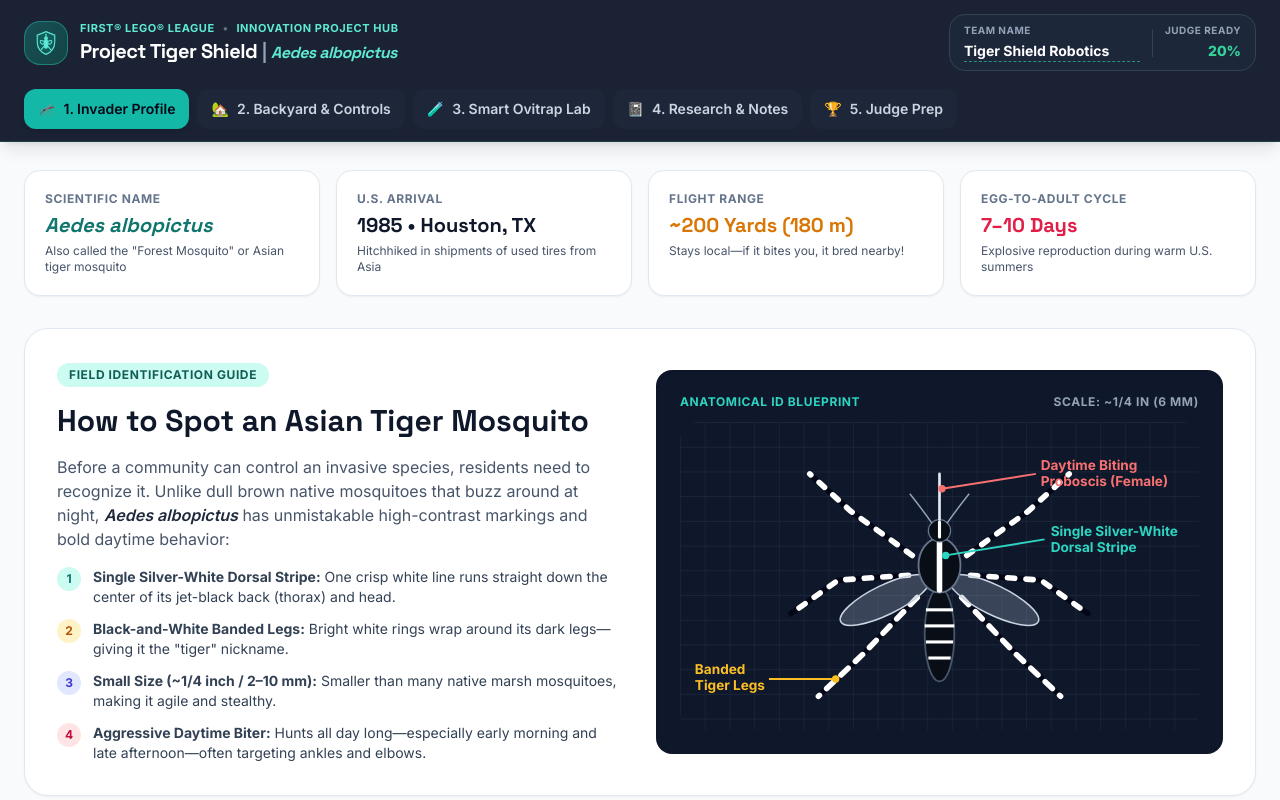
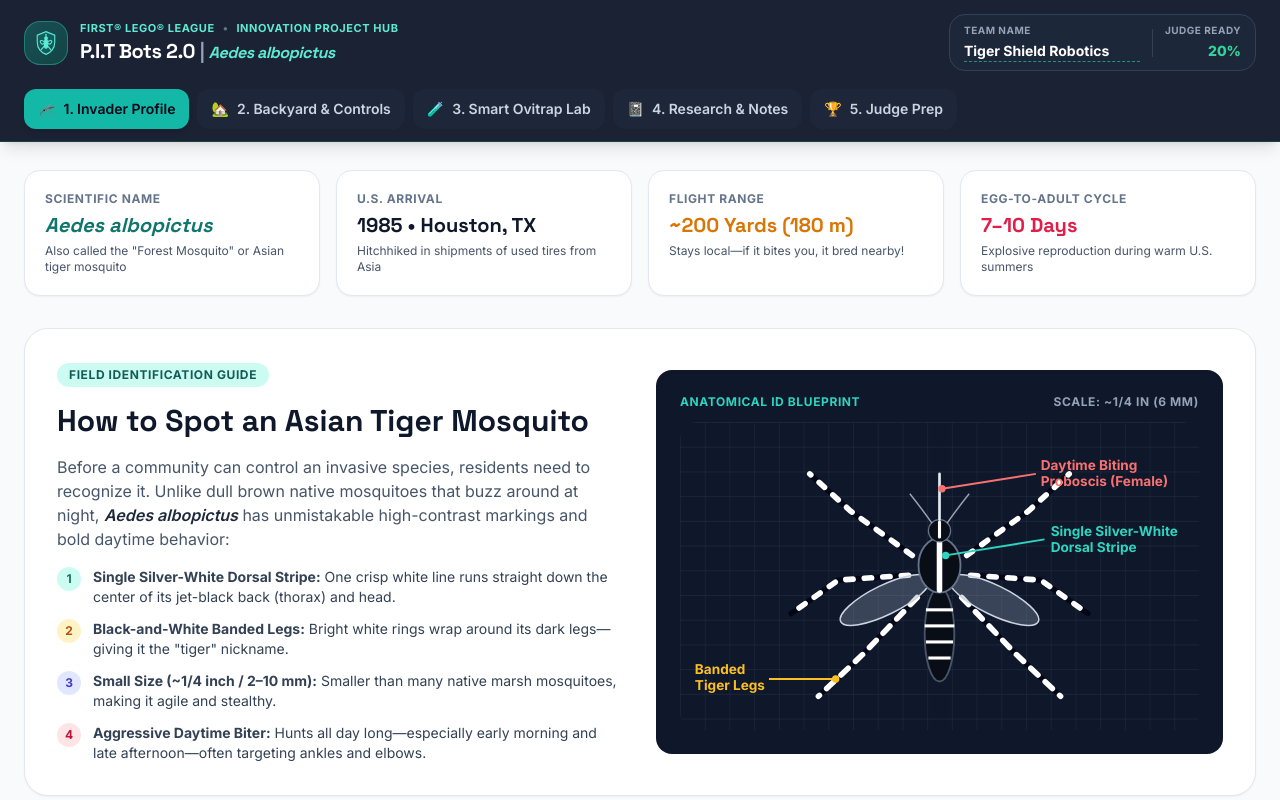
Before and after one commit to aayushajay21/aayush.rocks, a plain HTML site: page mosquito/fll.html in a window 1280 px wide. Shown: the top 800 px of the page. Drawn offline with nearby package versions, Linux system fonts and the light colour scheme.

```diff
--- a/mosquito/fll.html
+++ b/mosquito/fll.html
@@ -3,7 +3,7 @@
 <head>
   <meta charset="UTF-8" />
   <meta name="viewport" content="width=device-width, initial-scale=1.0" />
-  <title>Project Tiger Shield | FLL Asian Tiger Mosquito Research & Innovation Hub</title>
+  <title>P.I.T bots 2.0 | FLL Asian Tiger Mosquito Research & Innovation Hub</title>
   <!-- Load Tailwind CSS -->
   <script src="https://cdn.tailwindcss.com"></script>
   <!-- Load Google Fonts: Inter & Space Grotesk -->
@@ -110,7 +110,7 @@
               <span>Innovation Project Hub</span>
             </div>
             <h1 class="font-display text-lg sm:text-xl font-bold tracking-tight text-white leading-tight">
-              Project Tiger Shield <span class="hidden sm:inline font-normal text-slate-400">|</span> <span class="hidden sm:inline italic text-teal-300 text-base">Aedes albopictus</span>
+              P.I.T Bots 2.0 <span class="hidden sm:inline font-normal text-slate-400">|</span> <span class="hidden sm:inline italic text-teal-300 text-base">Aedes albopictus</span>
             </h1>
           </div>
         </div>
```
